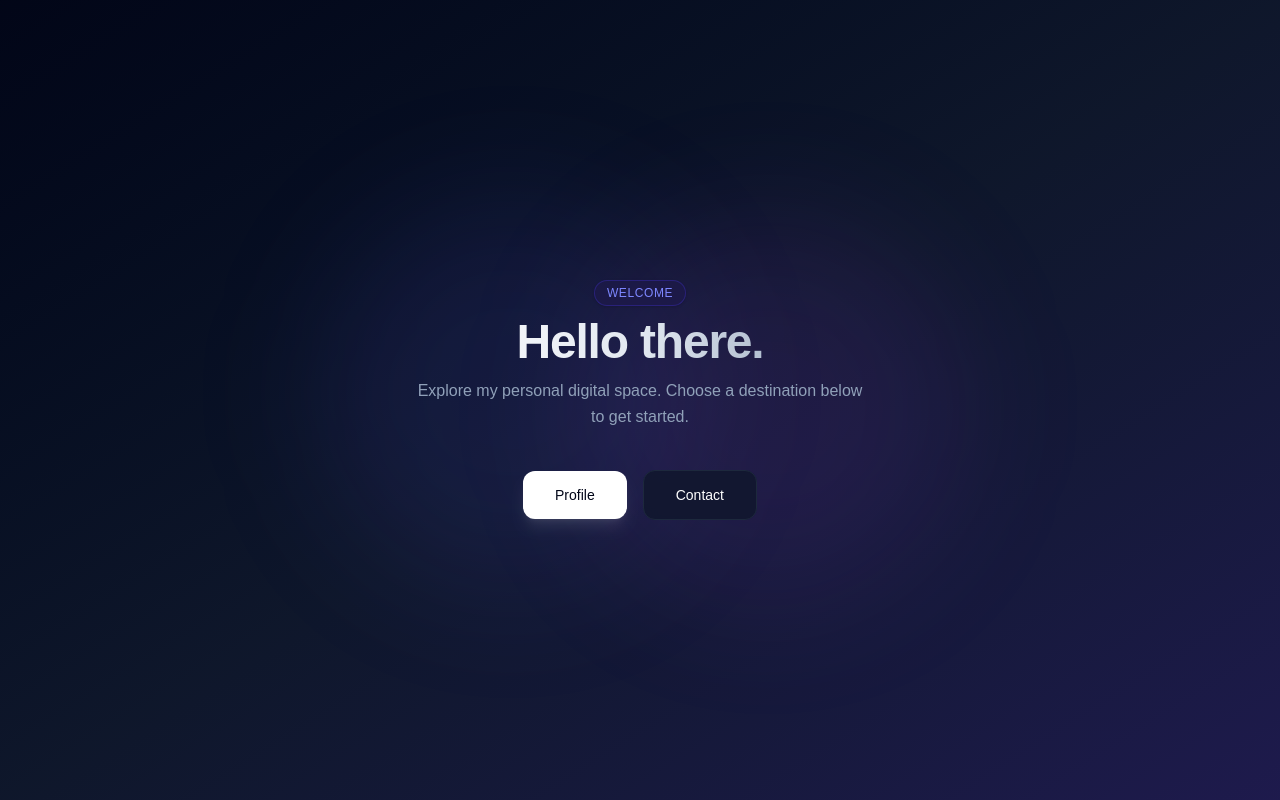
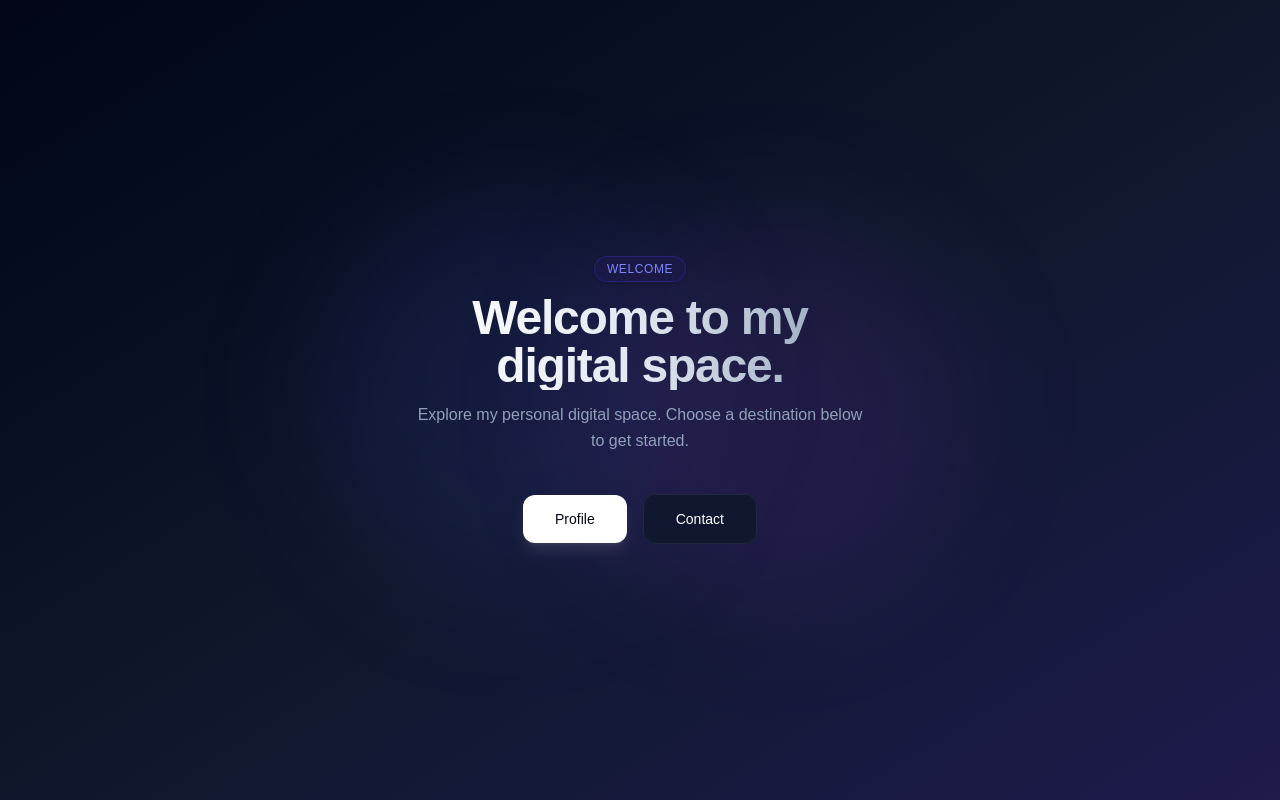
Before and after one commit to marcjosephdereal-GIT/Krixo, a Next.js app: page / in a window 1280 px wide. Built offline with nearby package versions, Linux system fonts and the light colour scheme.

Commit message:
Update homepage welcome text

```diff
--- a/src/app/page.js
+++ b/src/app/page.js
@@ -15,7 +15,7 @@ export default function Home() {
             Welcome
           </span>
           <h1 className="text-4xl sm:text-5xl font-bold tracking-tight bg-gradient-to-r from-white via-slate-200 to-slate-400 bg-clip-text text-transparent">
-            Hello there.
+            Welcome to my digital space.
           </h1>
           <p className="text-slate-400 text-sm sm:text-base leading-relaxed">
             Explore my personal digital space. Choose a destination below to get
```
